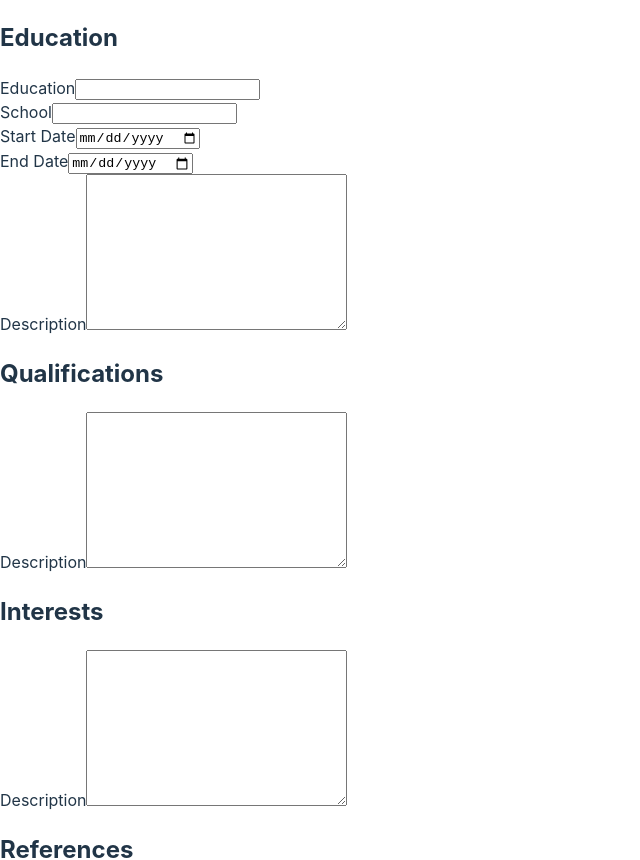
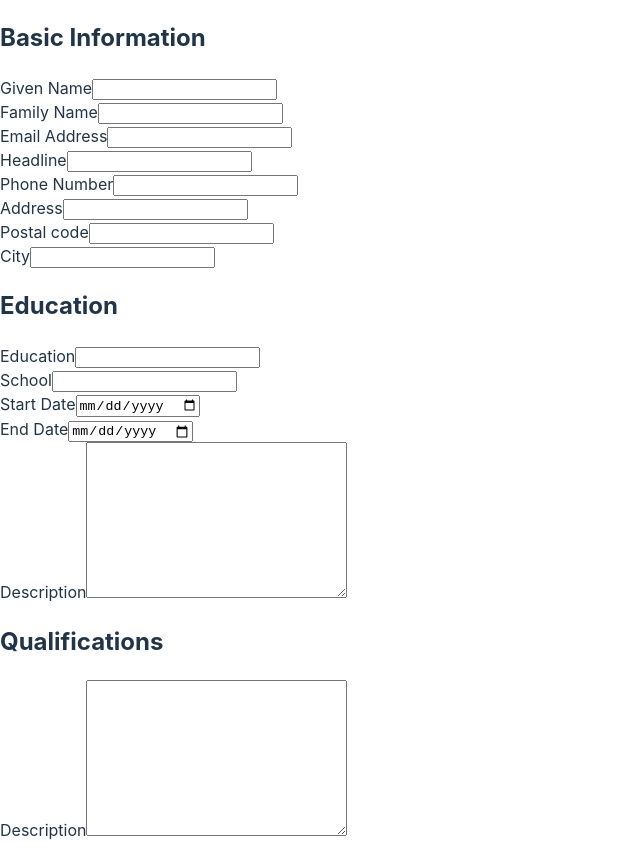
Before and after one commit to Ja-Uyoma/CV-Application, a React (Vite) app: page / in a window 1280 px wide. Shown: the top 860 px of the page, without its empty margins (0-640 px from the left). Built offline with nearby package versions, Linux system fonts and the light colour scheme.

Commit message:
feat: add Basic Information component
- This is responsible for rendering basic information about the
user like their name and contact information

```diff
--- a/src/App.jsx
+++ b/src/App.jsx
@@ -2,9 +2,86 @@ import { TextArea } from "./components/TextArea";
 import { History } from "./components/History";
 import { Certificates } from "./components/Certificates";
 
+const BasicInformation = () => {
+  return (
+    <section>
+      <h2>Basic Information</h2>
+
+      <form action="/" method="post">
+        <div>
+          <div>
+            <label htmlFor="given-name">
+              Given Name
+              {/** */}
+              <input type="text" name="given-name" id="give-name" />
+            </label>
+          </div>
+
+          <div>
+            <label htmlFor="family-name">
+              Family Name
+              {/** */}
+              <input type="text" name="family-name" id="family-name" />
+            </label>
+          </div>
+
+          <div>
+            <label htmlFor="email">
+              Email Address
+              {/** */}
+              <input type="email" name="email" id="email" />
+            </label>
+          </div>
+        </div>
+
+        <div>
+          <label htmlFor="headline">
+            Headline
+            {/** */}
+            <input type="text" name="headline" id="headline" />
+          </label>
+        </div>
+
+        <div>
+          <label htmlFor="phone-number">
+            Phone Number
+            {/** */}
+            <input type="tel" name="phone-number" id="phone-number" />
+          </label>
+        </div>
+
+        <div>
+          <label htmlFor="address">
+            Address
+            {/** */}
+            <input type="text" name="address" id="address" />
+          </label>
+        </div>
+
+        <div>
+          <div>
+            <label htmlFor="post-code">
+              Postal code
+              <input type="text" name="post-code" id="post-code" />
+            </label>
+          </div>
+
+          <div>
+            <label htmlFor="city">
+              City
+              <input type="text" name="city" id="city" />
+            </label>
+          </div>
+        </div>
+      </form>
+    </section>
+  );
+};
+
 function App() {
   return (
     <main>
+      <BasicInformation />
       <History formName={"Education"} />
       <TextArea sectionName={"Qualifications"} />
       <TextArea sectionName={"Interests"} />
```
